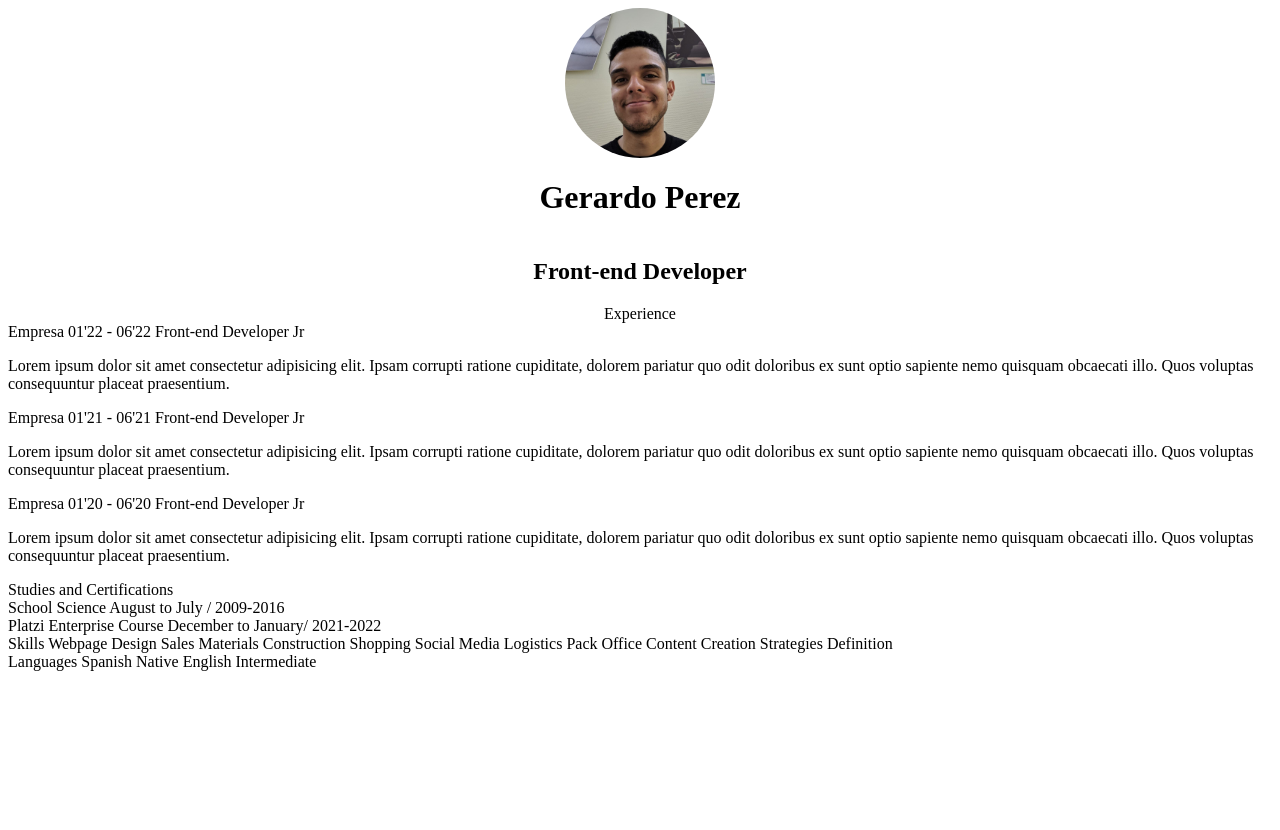
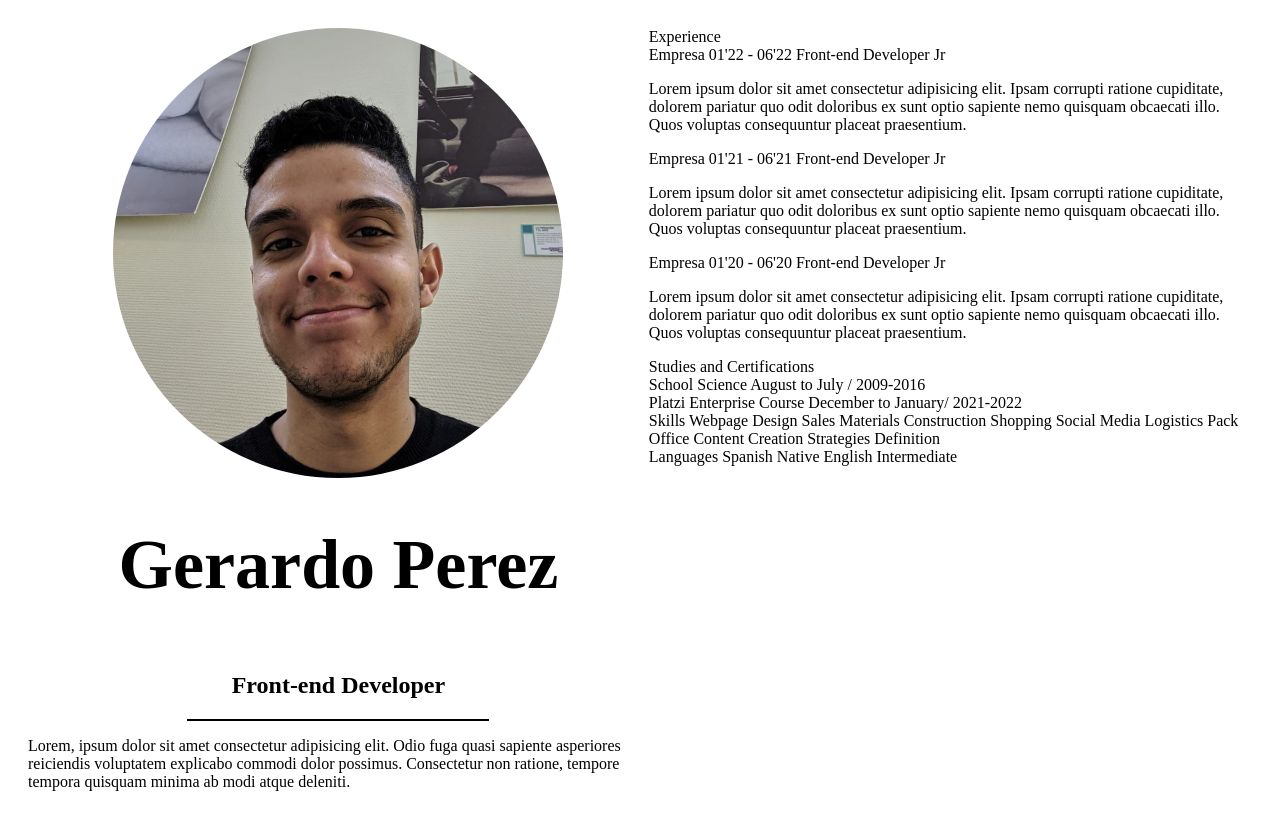
Before and after one commit to YeralDev7/CV, a plain HTML site: page 1.html in a window 1280 px wide. Before the commit the page ends 800 px from the top, so only its background shows below. Drawn offline with Linux system fonts and the light colour scheme.

Commit message:
build base layout

```diff
--- a/1.html
+++ b/1.html
@@ -7,17 +7,26 @@
     <title>Yeral's Page</title>
   </head>
   <body>
-    <div class="palmedio">
+    <div class="container">
+      <div class="left">
         <img
           class="avatar"
           src="face.jpg"
           alt="league of legends runaterra wallpaper"
         />
-      <h1>Gerardo Perez</h1>
+        <h1 class="name">Gerardo Perez</h1>
         <h2>Front-end Developer</h2>
+        <span class="divider"></span>
+        <p>
+          Lorem, ipsum dolor sit amet consectetur adipisicing elit. Odio fuga
+          quasi sapiente asperiores reiciendis voluptatem explicabo commodi
+          dolor possimus. Consectetur non ratione, tempore tempora quisquam
+          minima ab modi atque deleniti.
+        </p>
       </div>
 
-    <div class="palmedio">
+      <div class="right">
+        <div>
           <span>Experience</span>
           <div>
             <span>Empresa</span>
@@ -25,8 +34,8 @@
             <span>Front-end Developer Jr</span>
             <p>
               Lorem ipsum dolor sit amet consectetur adipisicing elit. Ipsam
-          corrupti ratione cupiditate, dolorem pariatur quo odit doloribus ex
-          sunt optio sapiente nemo quisquam obcaecati illo. Quos voluptas
+              corrupti ratione cupiditate, dolorem pariatur quo odit doloribus
+              ex sunt optio sapiente nemo quisquam obcaecati illo. Quos voluptas
               consequuntur placeat praesentium.
             </p>
           </div>
@@ -36,8 +45,8 @@
             <span>Front-end Developer Jr</span>
             <p>
               Lorem ipsum dolor sit amet consectetur adipisicing elit. Ipsam
-          corrupti ratione cupiditate, dolorem pariatur quo odit doloribus ex
-          sunt optio sapiente nemo quisquam obcaecati illo. Quos voluptas
+              corrupti ratione cupiditate, dolorem pariatur quo odit doloribus
+              ex sunt optio sapiente nemo quisquam obcaecati illo. Quos voluptas
               consequuntur placeat praesentium.
             </p>
           </div>
@@ -47,13 +56,12 @@
             <span>Front-end Developer Jr</span>
             <p>
               Lorem ipsum dolor sit amet consectetur adipisicing elit. Ipsam
-          corrupti ratione cupiditate, dolorem pariatur quo odit doloribus ex
-          sunt optio sapiente nemo quisquam obcaecati illo. Quos voluptas
+              corrupti ratione cupiditate, dolorem pariatur quo odit doloribus
+              ex sunt optio sapiente nemo quisquam obcaecati illo. Quos voluptas
               consequuntur placeat praesentium.
             </p>
           </div>
         </div>
-
         <div>
           <span>Studies and Certifications</span>
           <div>
@@ -87,5 +95,7 @@
           <span>English</span>
           <span>Intermediate</span>
         </div>
+      </div>
+    </div>
   </body>
 </html>
--- a/style.css
+++ b/style.css
@@ -1,12 +1,31 @@
-.palmedio {
+.container {
+  display: flex;
+  padding: 20px;
+
+}
+
+.left {
   display: flex;
   flex-direction: column;
-  justify-content: center;
   align-items: center;
+}
+.right {
+  display: flex;
+  flex-direction: column;
+}
+
+.divider {
+  border: 1px solid black;
+  width: 300px;
 }
 
 .avatar {
   border-radius: 50%;
-  width: 150px;
-  height: 150px;
+  width: 450px;
+  height: 450px;
+
 }
+
+.name {
+  font-size: 70px;
+}
```
Lines whose indentation alone changed are shown as unchanged.
